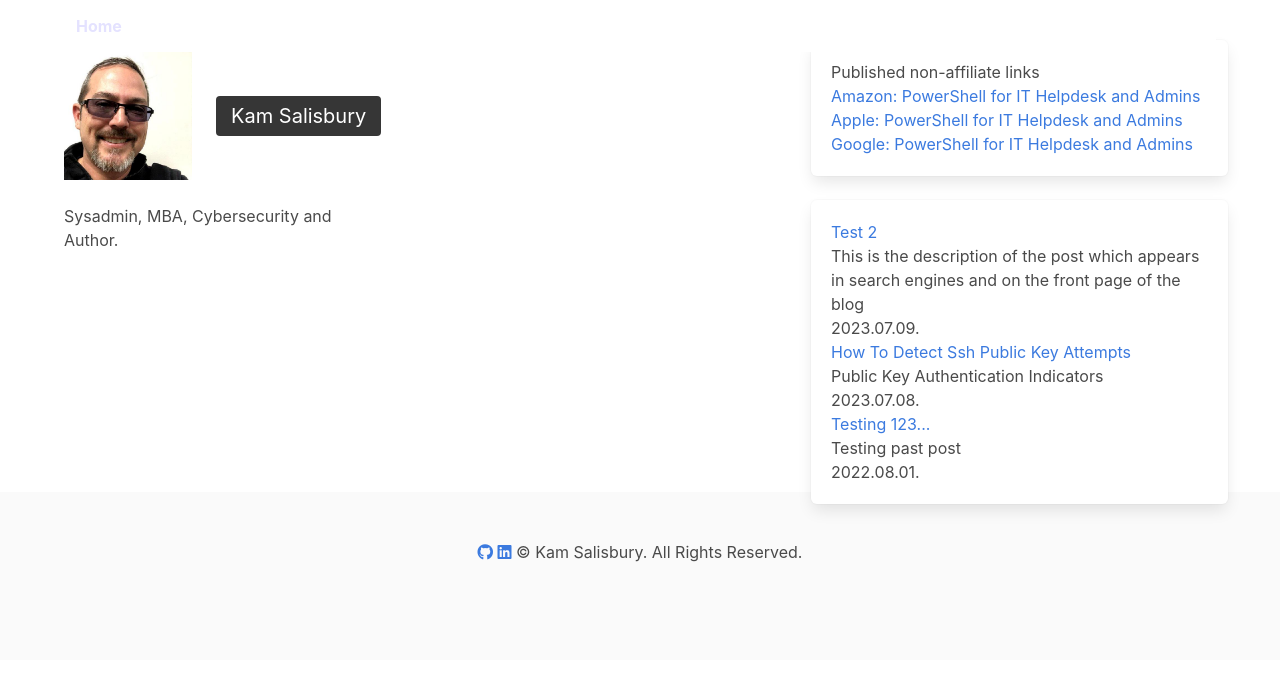
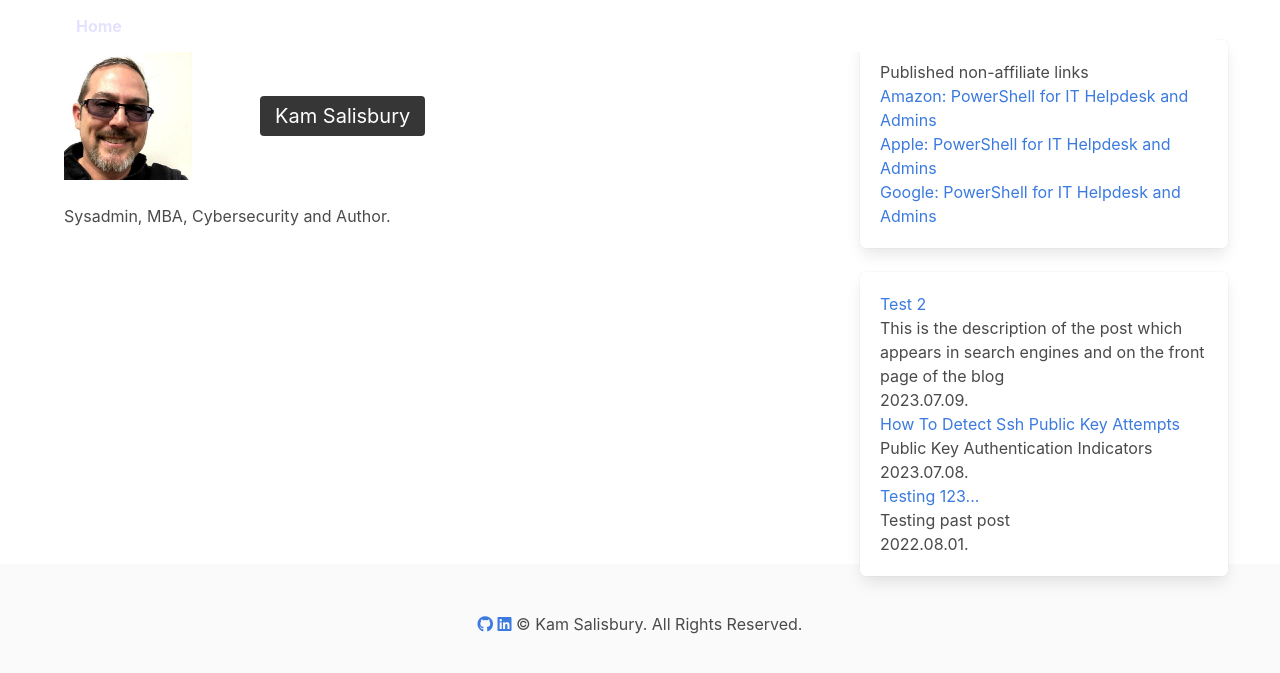
Before and after one commit to kamsalisbury/kamsalisbury.github.io, a Jekyll site: the page built from index.html, in a window 1280 px wide. Shown: the top 673 px of the page. Built offline with Jekyll 4.4.1, drawn with Linux system fonts in a browser that asks for light colours; nearby versions of some CDN libraries; the list of posts is cut into pages by our own code.

Commit message:
Center main section

```diff
--- a/_layouts/default.html
+++ b/_layouts/default.html
@@ -5,7 +5,7 @@
 
 <body>
 
-    <section>
+    <section is-centered>
         <div class="container">
             <nav class="navbar" role="navigation" aria-label="main navigation">
                 <div id="navbarBasicExample" class="navbar-menu">
@@ -17,7 +17,7 @@
                 </div>
             </nav>
             <div class="columns">
-                <div class="column is-one-quarter">
+                <div class="column is-one-third">
                     <div class="columns is-vcentered">
                         <div class="column">
                             <figure class="image is-128x128">
```
